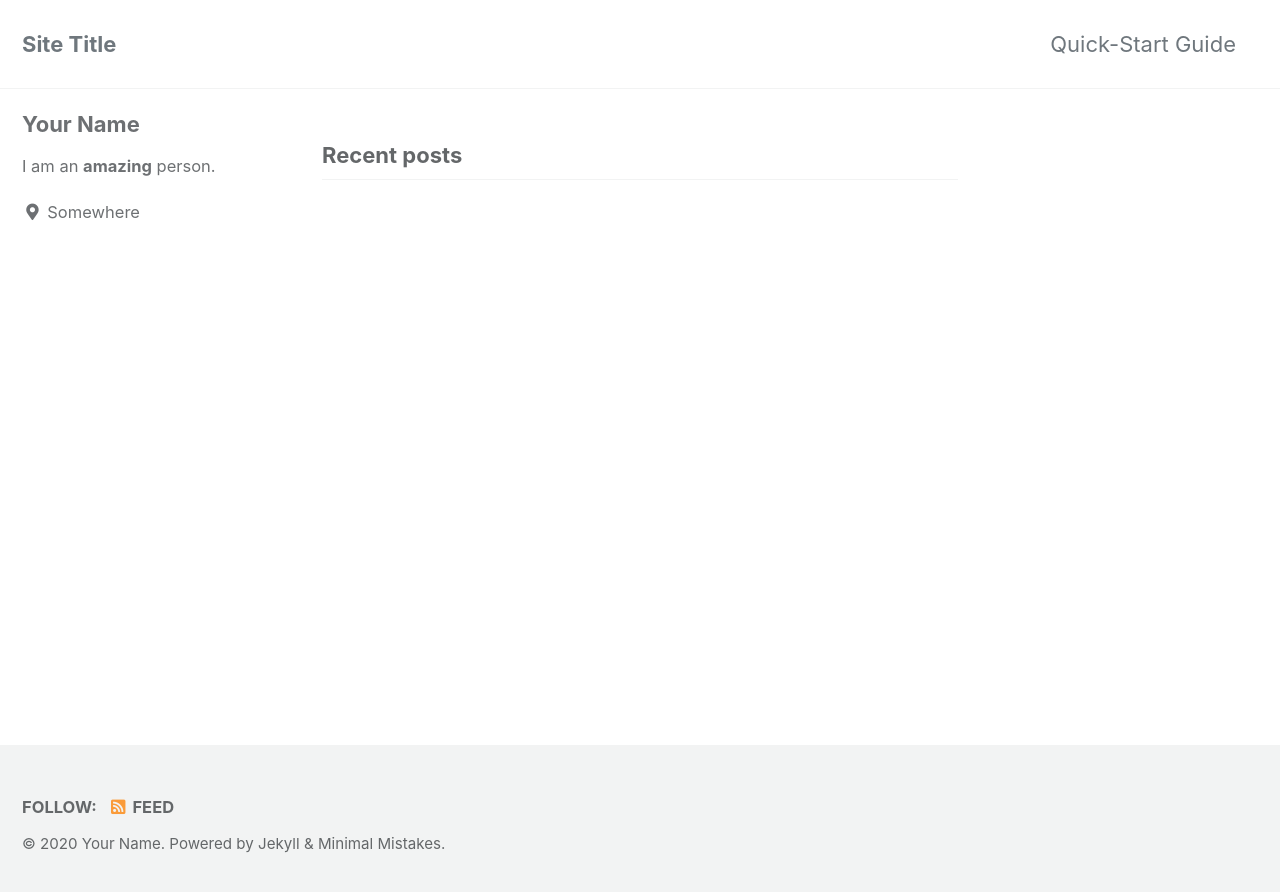
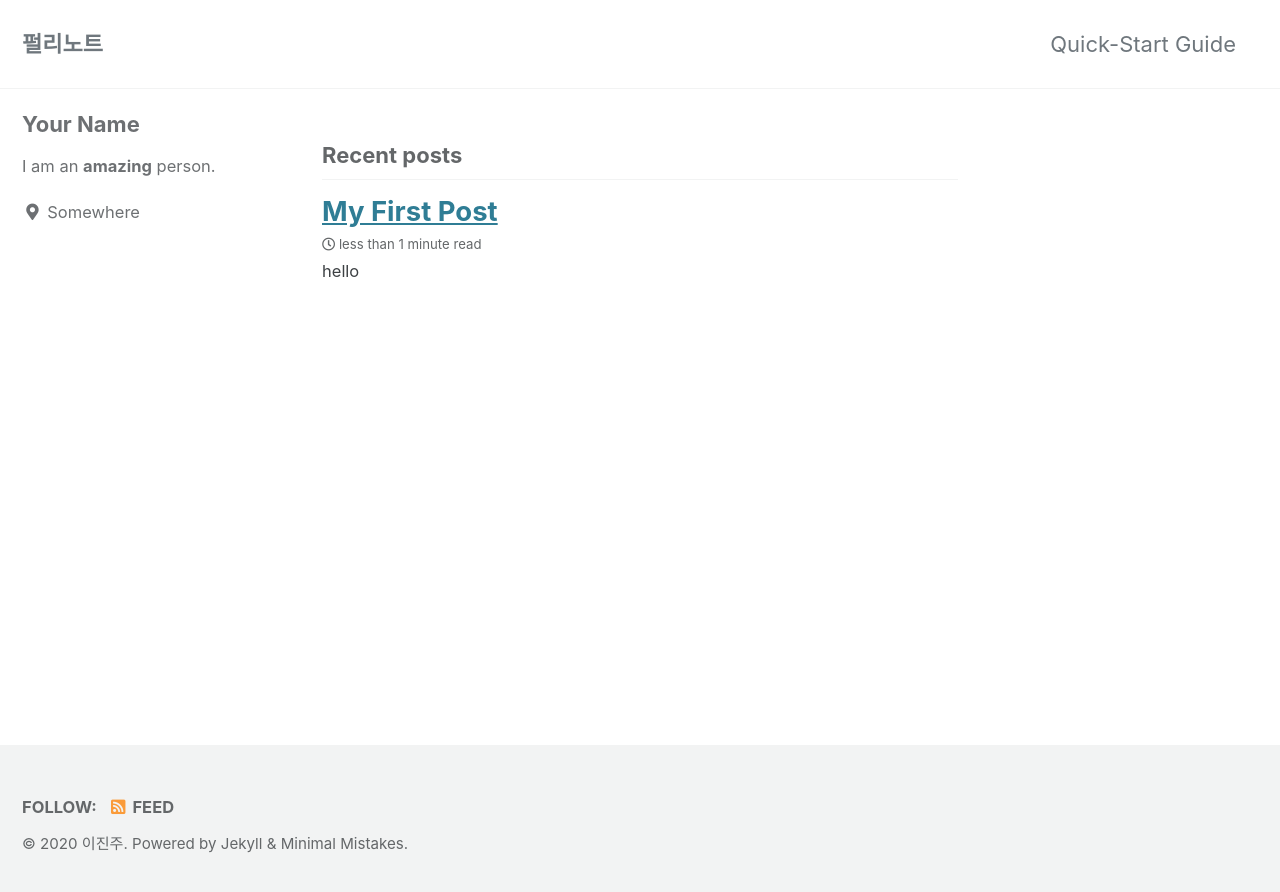
Before and after one commit to pearl-lee/pearl-lee.github.io, a Jekyll site: the page built from index.html, in a window 1280 px wide. Shown: the top 892 px of the page. Built offline with Jekyll 4.4.1, drawn with Linux system fonts in a browser that asks for light colours; cached includes are drawn as plain includes; the list of posts is cut into pages by our own code.

Commit message:
my first post

```diff
--- a/_config.yml
+++ b/_config.yml
@@ -16,12 +16,12 @@ minimal_mistakes_skin    : "default" # "air", "aqua", "contrast", "dark", "dirt"
 
 # Site Settings
 locale                   : "en-US"
-title                    : "Site Title"
+title                    : "펄리노트"
 title_separator          : "-"
 subtitle                 : # site tagline that appears below site title in masthead
-name                     : "Your Name"
-description              : "An amazing website."
-url                      : # the base hostname & protocol for your site e.g. "https://mmistakes.github.io"
+name                     : "이진주"
+description              : "기록하는 연습을 위한 블로그"
+url                      : "https://pearl-lee.github.io"
 baseurl                  : # the subpath of your site, e.g. "/blog"
 repository               : # GitHub username/repo-name e.g. "mmistakes/minimal-mistakes"
 teaser                   : # path of fallback teaser image, e.g. "/assets/images/500x300.png"
--- /dev/null
+++ b/_includes/mathjax_support.html
@@ -0,0 +1,6 @@
+<script type="text/x-mathjax-config">
+    MathJax.Hub.Config({
+        tex2jax: {inlineMath: [['$', '$'], ['\\(', '\\)']]}
+    });
+</script>
+<script src="https://cdn.mathjax.org/mathjax/latest/MathJax.js?config=TeX-AMS-MML_HTMLorMML"></script>
--- a/_layouts/default.html
+++ b/_layouts/default.html
@@ -12,6 +12,8 @@
   <head>
     {% include head.html %}
     {% include head/custom.html %}
+    {% include mathjax_support.html %}
+
   </head>
 
   <body class="layout--{{ page.layout | default: layout.layout }}{% if page.classes or layout.classes %}{{ page.classes | default: layout.classes | join: ' ' | prepend: ' ' }}{% endif %}">
```
Also changed, not shown: _posts/2020-07-16-hello.md (added, +23 -0 lines).
